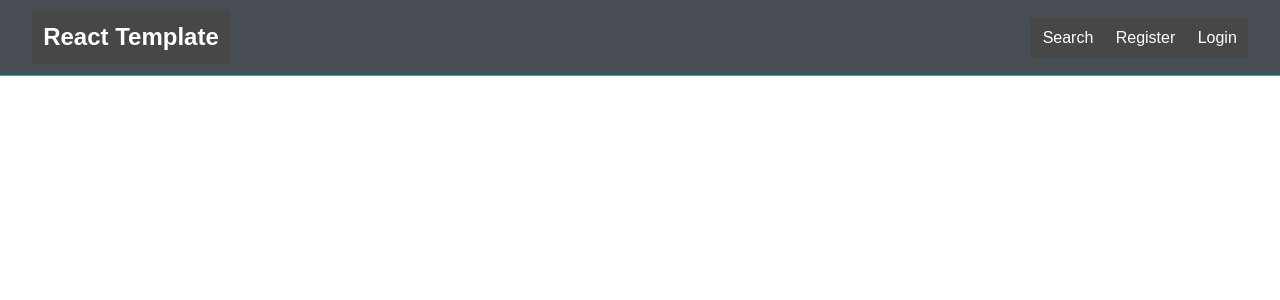
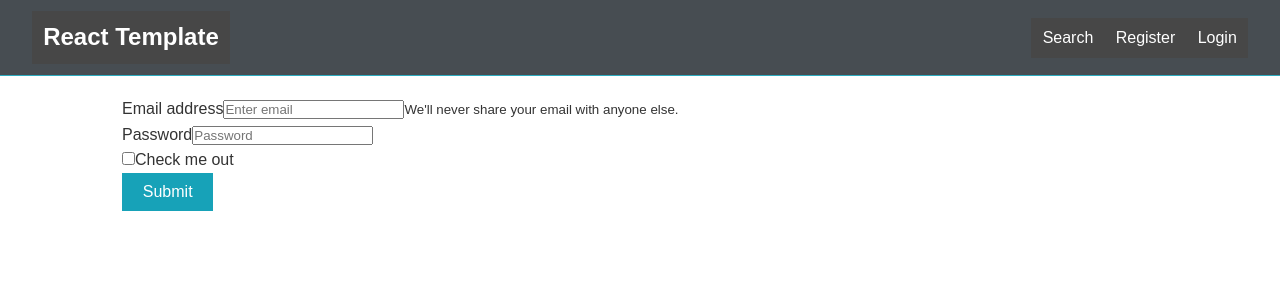
Before and after one commit to HoJinKind/techtrek, a React (Create React App) app in the folder basic/client/my-app/: page /Forms in a window 1280 px wide. Shown: the top 300 px of the page. Built offline with nearby package versions, Linux system fonts and the light colour scheme.

Commit message:
Setup Form component skeleton and included routing to it

```diff
--- a/basic/client/my-app/src/App.js
+++ b/basic/client/my-app/src/App.js
@@ -10,6 +10,7 @@
 import { Provider } from "react-redux";
 import store from "./store";
 import createHistory from "history/createBrowserHistory";
+import Forms from "./Components/Forms";
 export const history = createHistory();
 
 const App = () => (
@@ -21,6 +22,7 @@
         <Switch>
           <Route exact path="/" component={Landing}></Route>
           <Route exact path="/login" component={Login}></Route>
+          <Route exact path="/Forms" component={Forms}></Route>
         </Switch>
       </Fragment>
     </Router>
--- /dev/null
+++ b/basic/client/my-app/src/Components/Forms.js
@@ -0,0 +1,36 @@
+import React, {Fragment} from 'react'
+import Button from 'react-bootstrap/Button'
+import Form from 'react-bootstrap/Form';
+
+const Forms = (props) => {
+
+    return (
+        <Fragment>
+            <section className="container">
+                <Form>
+                    <Form.Group controlId="formBasicEmail">
+                        <Form.Label>Email address</Form.Label>
+                        <Form.Control type="email" placeholder="Enter email" />
+                        <Form.Text className="text-muted">
+                            We'll never share your email with anyone else.
+                        </Form.Text>
+                    </Form.Group>
+
+                    <Form.Group controlId="formBasicPassword">
+                        <Form.Label>Password</Form.Label>
+                        <Form.Control type="password" placeholder="Password" />
+                    </Form.Group>
+                    <Form.Group controlId="formBasicCheckbox">
+                        <Form.Check type="checkbox" label="Check me out" />
+                    </Form.Group>
+                    <Button variant="primary" type="submit">
+                        Submit
+                    </Button>
+                </Form>
+            </section>
+        </Fragment>
+    );
+
+  }
+
+  export default Forms;
```
